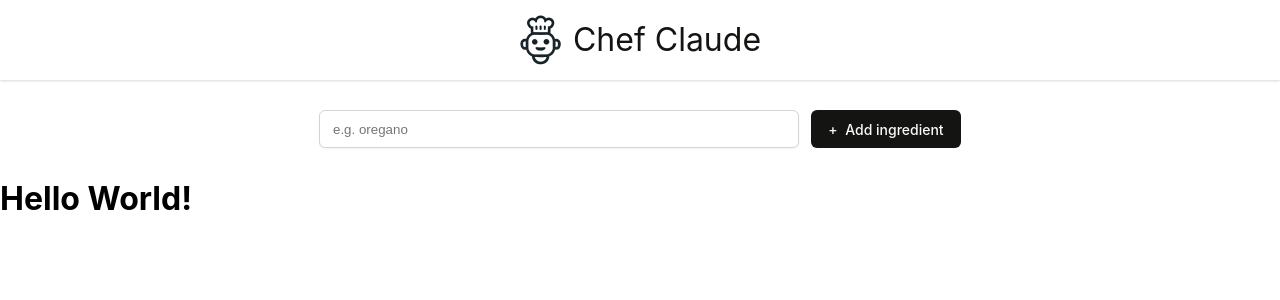
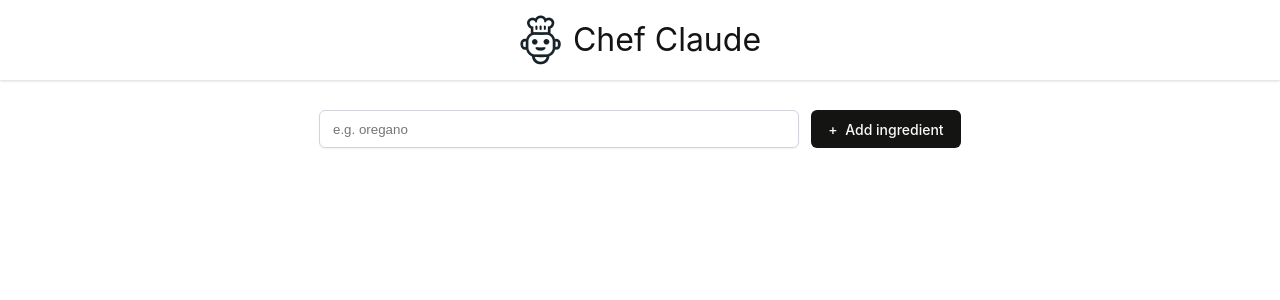
Before and after one commit to Valay-2004/Chef-Claude, a React (Vite) app: page / in a window 1280 px wide. Shown: the top 300 px of the page. Built offline with nearby package versions, Linux system fonts and the light colour scheme.

Commit message:
Commented out h1 (just a hello world)

```diff
--- a/src/App.jsx
+++ b/src/App.jsx
@@ -5,7 +5,7 @@ function App() {
     <>
       <Header />
       <Main />
-      <h1>Hello World!</h1>
+      {/* <h1>Hello World!</h1> */}
     </>
   );
 }
```
